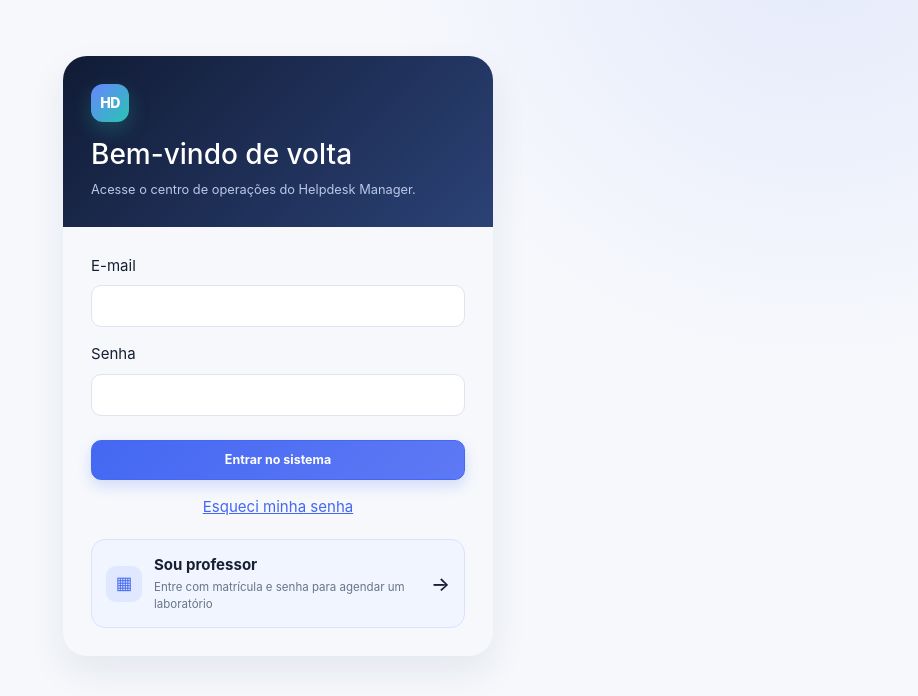
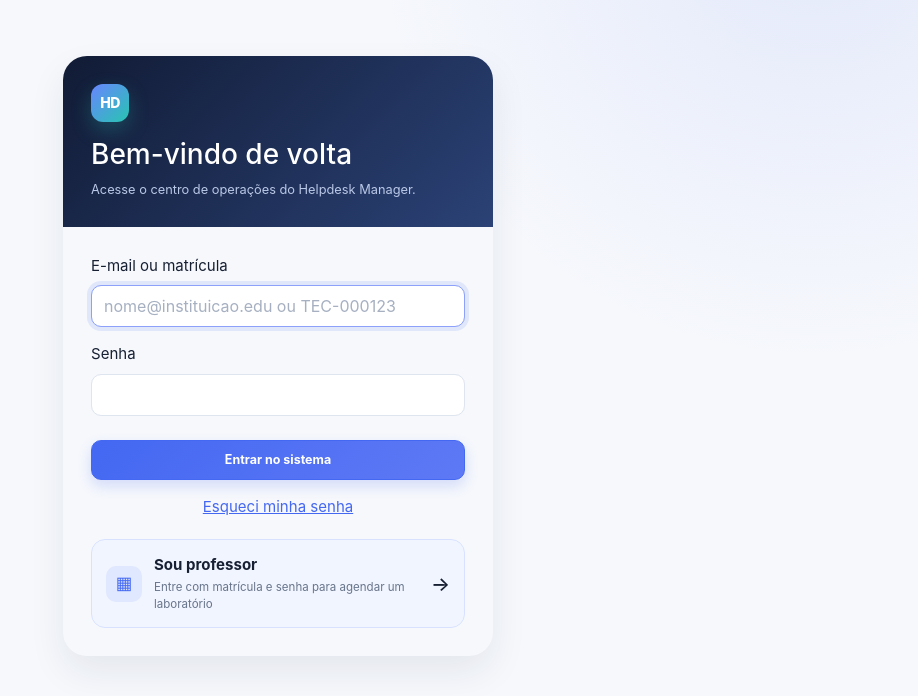
Before and after one commit to JuniorDdev/helpdeskmanager, a Flask app: page /login in a window 1280 px wide. Shown: the top 696 px of the page, without its empty margins (362-1280 px from the left). Run offline with Flask 3, Linux system fonts and the light colour scheme; some libraries are stand-ins or nearby versions.

Commit message:
feat: permite login da equipe por matrícula

```diff
--- a/app/routes/auth.py
+++ b/app/routes/auth.py
@@ -41,16 +41,22 @@ def login():
         return redirect(url_for("dashboard.index"))
 
     if request.method == "POST":
-        email = (request.form.get("email") or "").strip().lower()
+        identificador = (request.form.get("identificador") or request.form.get("email") or "").strip()
         senha = request.form.get("senha") or ""
-        usuario = Usuario.query.filter_by(email=email, ativo=True).first()
+        usuario = Usuario.query.filter(
+            Usuario.ativo.is_(True),
+            or_(
+                db.func.lower(Usuario.email) == identificador.lower(),
+                Usuario.matricula == identificador,
+            ),
+        ).first()
         if usuario and usuario.perfil == "professor":
             flash("Professores devem acessar com matrícula e senha.", "info")
             return redirect(url_for("auth.login_professor"))
         if usuario and usuario.check_senha(senha):
             login_user(usuario)
             return redirect(url_for("dashboard.index"))
-        flash("E-mail ou senha inválidos.", "danger")
+        flash("E-mail ou matrícula, ou senha inválidos.", "danger")
     return render_template("auth/login.html")
 
 
--- a/app/templates/auth/login.html
+++ b/app/templates/auth/login.html
@@ -11,8 +11,8 @@
     <div class="login-card-body">
       <form method="post">
         <input type="hidden" name="csrf_token" value="{{ csrf_token() }}">
-        <label class="form-label" for="email">E-mail</label>
-        <input class="form-control mb-3" id="email" type="email" name="email" autocomplete="username" required>
+        <label class="form-label" for="identificador">E-mail ou matrícula</label>
+        <input class="form-control mb-3" id="identificador" name="identificador" autocomplete="username" placeholder="nome@instituicao.edu ou TEC-000123" required autofocus>
         <label class="form-label" for="senha">Senha</label>
         <input class="form-control mb-4" id="senha" type="password" name="senha" autocomplete="current-password" required>
         <button class="btn btn-primary w-100" type="submit">Entrar no sistema</button>
```
Also changed, not shown: tests/test_agenda.py (+11 -0 lines).
